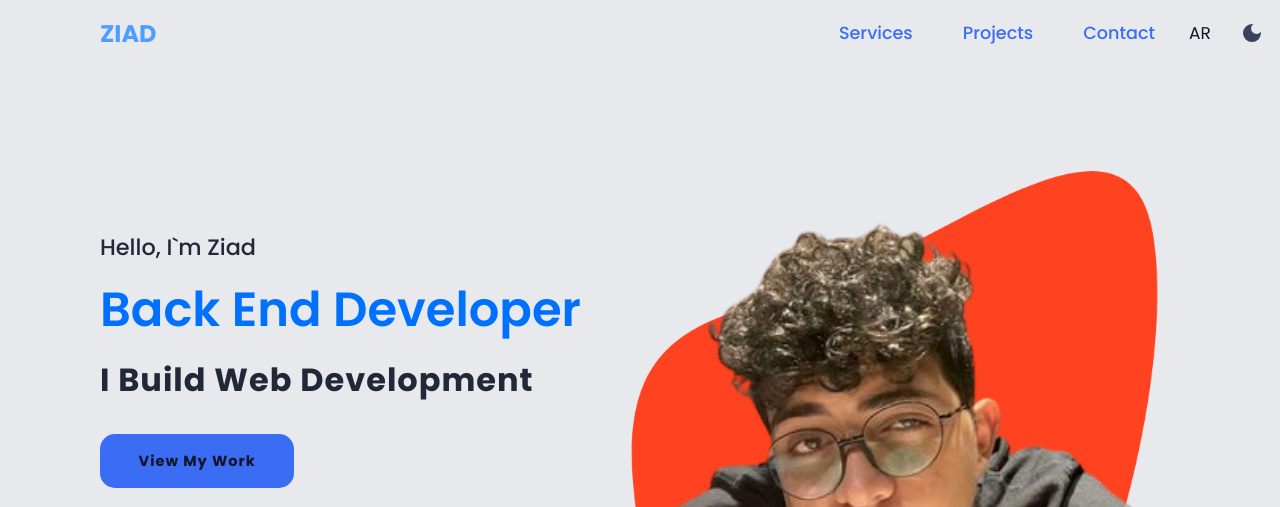
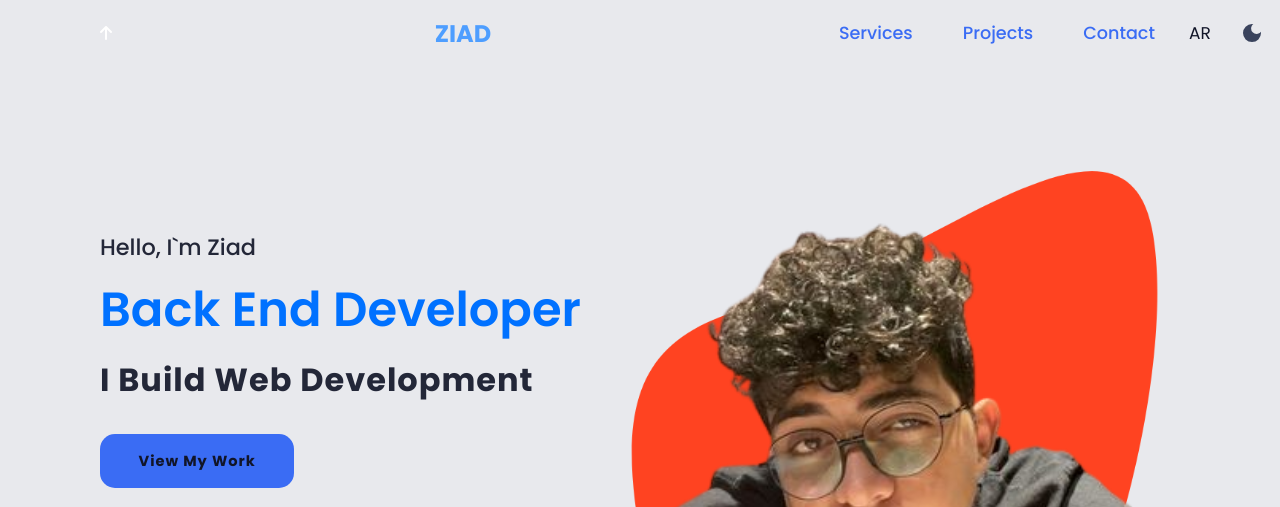
Before and after one commit to Ziad0000/My-Website, a plain HTML site: page index.html in a window 1280 px wide. Shown: the top 507 px of the page. Drawn offline with Linux system fonts and the light colour scheme.

Commit message:
Update index.html

```diff
--- a/index.html
+++ b/index.html
@@ -12,6 +12,8 @@
 <body>
 
     <header>
+        <span class="up"><i class="fa-solid fa-arrow-up"></i></span>
+
        <a id="zezo" href="#" class="logo">Ziad</a>
 
         <nav class="navigation">
```
